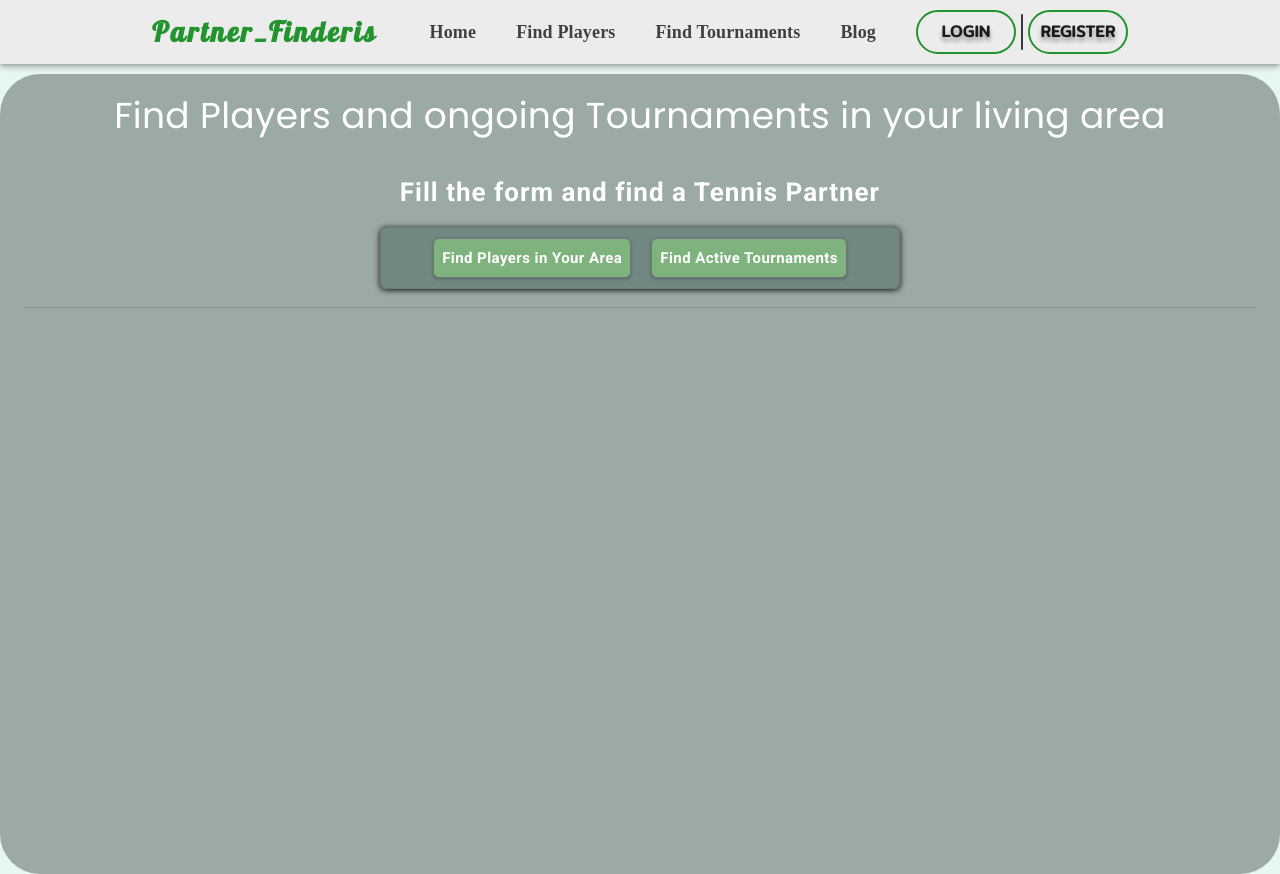
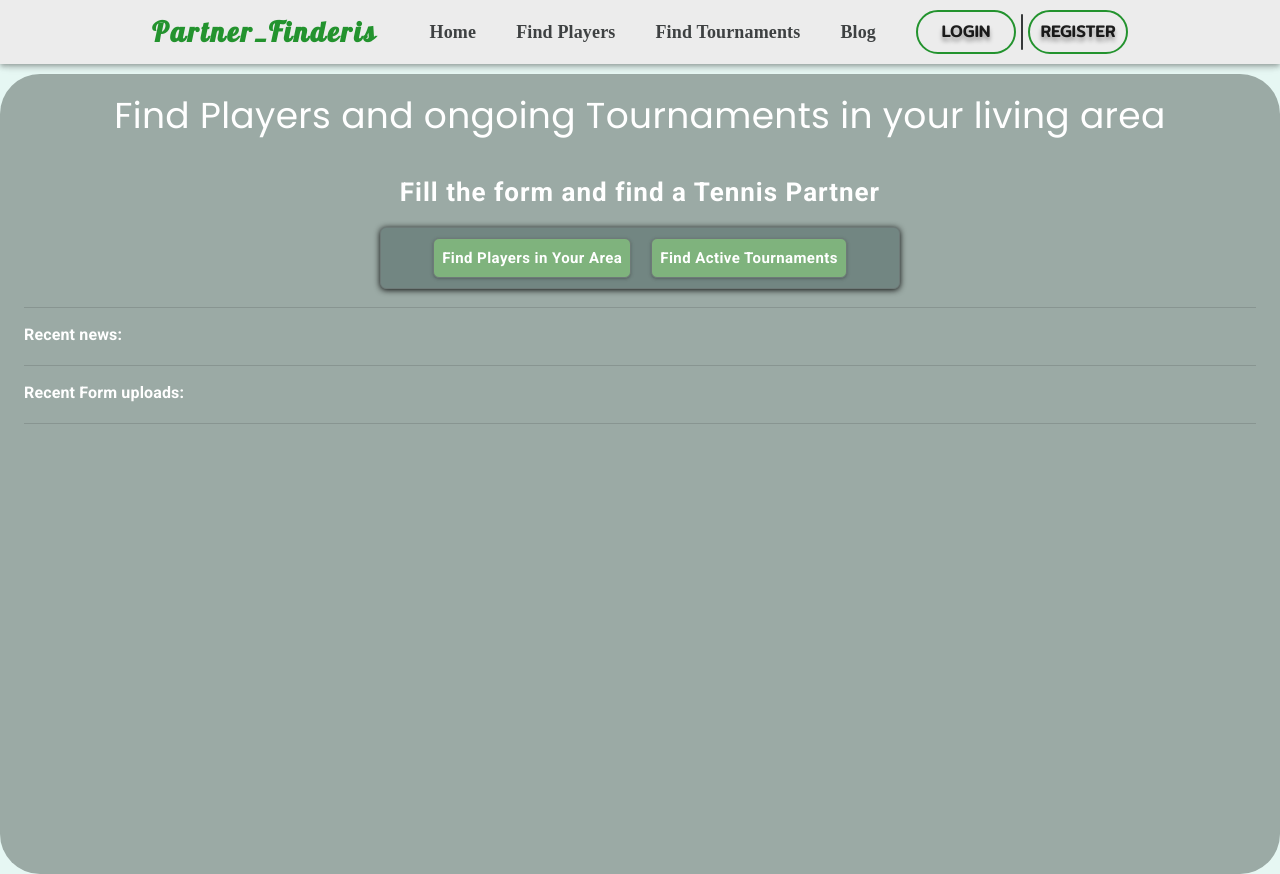
Before and after one commit to TadasSipavicius/Searching-Partner-Website, a React (Create React App) app: page / in a window 1280 px wide. Built offline with nearby package versions, Linux system fonts and the light colour scheme; a web font is replaced by a local one.

Commit message:
Updated homepage content

```diff
--- /dev/null
+++ b/src/Components/DescriptionText.tsx
@@ -0,0 +1,11 @@
+import { Typography } from '@material-ui/core';
+import React from 'react';
+
+export default function DescriptionText(props){
+
+    return(
+        <Typography>
+            {props.name}
+        </Typography>
+    )
+}
--- /dev/null
+++ b/src/Layout/HomePageItems/RecentForms.tsx
@@ -0,0 +1,26 @@
+import { Container, createStyles, makeStyles, Theme } from '@material-ui/core';
+import React from 'react';
+
+import DescriptionText from '../../Components/DescriptionText';
+
+
+const useStyles = makeStyles( (theme: Theme) =>
+    createStyles({
+        main: {
+           color: "white",
+           marginTop: 15,
+           padding: 0,
+        },
+    }))
+
+
+export default function RecentForms(){
+
+    const classes = useStyles();
+
+    return(
+        <Container className={classes.main}>
+            <DescriptionText name="Recent Form uploads:" />
+        </Container>
+    )
+}
--- /dev/null
+++ b/src/Layout/HomePageItems/RecentNews.tsx
@@ -0,0 +1,26 @@
+import { Container, createStyles, makeStyles, Theme } from '@material-ui/core';
+import React from 'react';
+
+import DescriptionText from '../../Components/DescriptionText';
+
+
+const useStyles = makeStyles( (theme: Theme) =>
+    createStyles({
+        main: {
+           color: "white",
+           marginTop: 15,
+           padding: 0,
+        },
+    }))
+
+
+export default function RecentNews(){
+
+    const classes = useStyles();
+
+    return(
+        <Container className={classes.main}>
+            <DescriptionText name="Recent news:" />
+        </Container>
+    )
+}
--- a/src/Pages/Home.tsx
+++ b/src/Pages/Home.tsx
@@ -3,7 +3,8 @@ import React from 'react';
 
 import ButtonsContainer from '../Layout/HomePageItems/ButtonsContainer';
 import ButtonsDescription from '../Layout/HomePageItems/ButtonsDescription';
-
+import RecentNews from '../Layout/HomePageItems/RecentNews';
+import RecentForms from '../Layout/HomePageItems/RecentForms';
 const useStyles = makeStyles( (theme: Theme) =>
     createStyles({
         main: {
@@ -27,6 +28,10 @@ function Home() {
             <ButtonsDescription />
             <ButtonsContainer />
             <Divider className={classes.divider}/>
+            <RecentNews />
+            <Divider className={classes.divider}/>
+            <RecentForms />
+            <Divider className={classes.divider}/>
         </Container>
     )
 }
```
